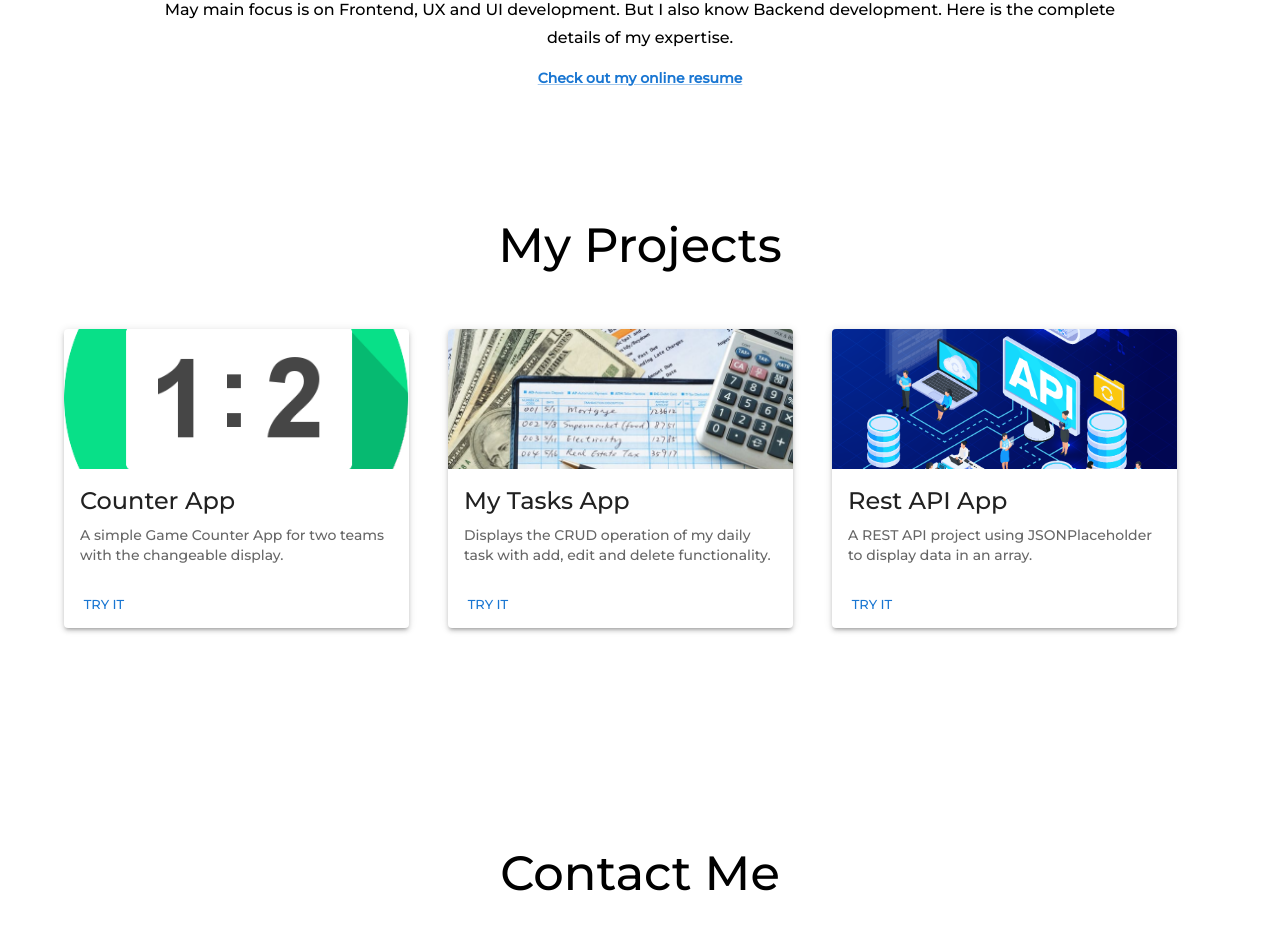
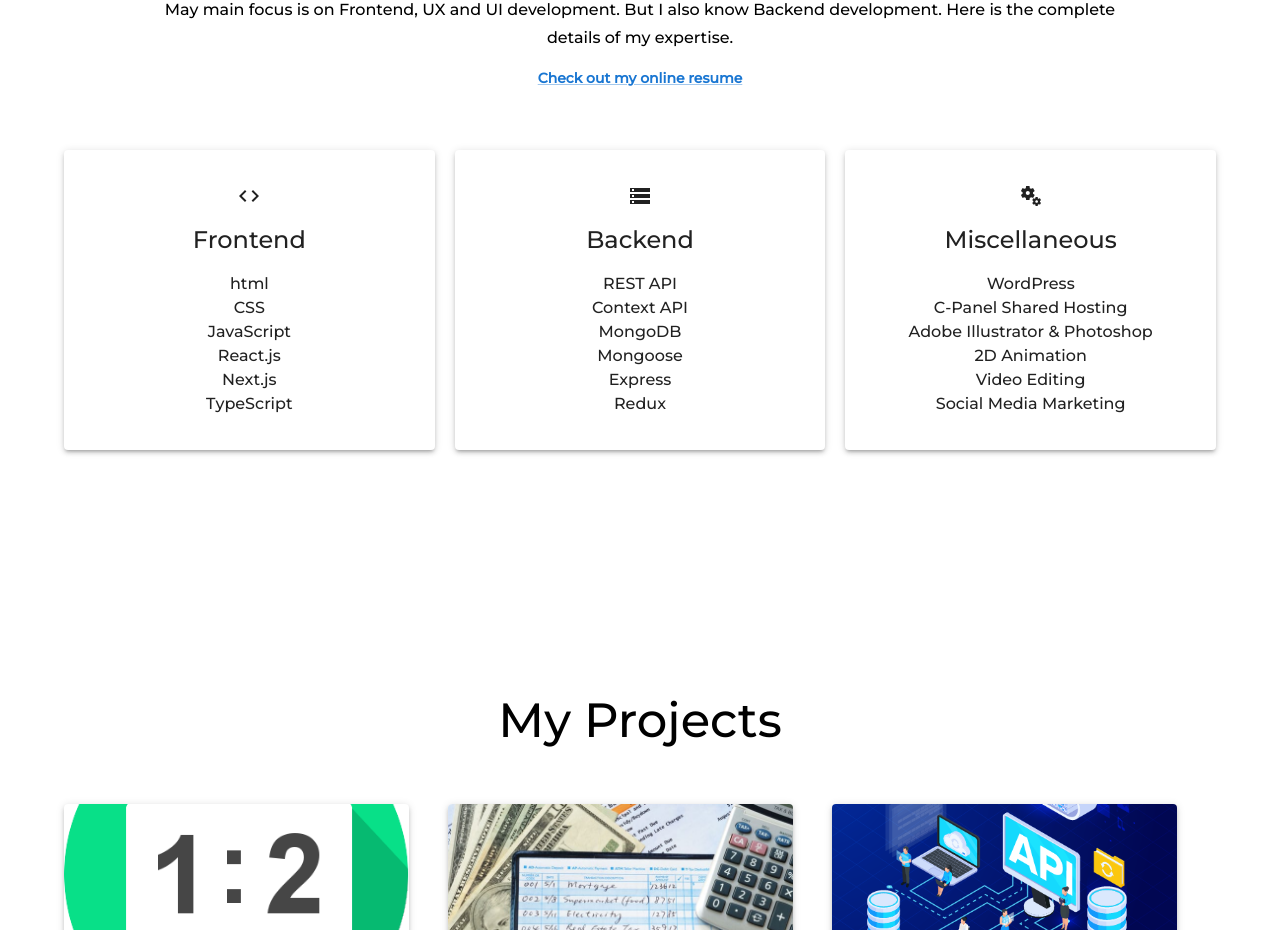
Before and after one commit to AshiqRhn/profile-website, a Next.js app: page / in a window 1280 px wide. Shown: the part 920-1850 px from the top of the page. Built offline with nearby package versions, Linux system fonts and the light colour scheme.

Commit message:
Udpate Skills
Updated

```diff
--- a/src/skills.tsx
+++ b/src/skills.tsx
@@ -45,7 +45,7 @@ function Skills() {
         </Typography>
       </Container>
 
-      {/* <Container>
+      <Container>
         <Grid container spacing="20" marginTop={5} marginBottom={15}>
           <Grid item xs={12} md={6} lg={4}>
             <Paper
@@ -57,22 +57,97 @@ function Skills() {
                 borderColor: "black",
               }}
             >
+              <Stack
+                direction="column"
+                sx={{ alignItems: "center", padding: "10px" }}
+              >
                 <Icon>
                   <CodeIcon />
                 </Icon>
-
-              <Typography variant="h5" marginBottom={2} marginTop={2} align="center">
+                <Typography
+                  variant="h5"
+                  marginBottom={2}
+                  marginTop={2}
+                  align="center"
+                >
                   Frontend
                 </Typography>
-              <Typography align="center">
-                <Stack direction="column">
-                  html, css, javaScript, Node.js, React,js, Next.js, TypeScript
+                <Typography>html</Typography>
+                <Typography>CSS</Typography>
+                <Typography>JavaScript</Typography>
+                <Typography>React.js</Typography>
+                <Typography>Next.js</Typography>
+                <Typography>TypeScript</Typography>
               </Stack>
-              </Typography>
             </Paper>
           </Grid>
 
-          <Grid item xs={12} md={6} lg={4} align="center">
+          <Grid item xs={12} md={6} lg={4}>
+            <Paper
+              variant="elevation"
+              elevation={3}
+              sx={{
+                padding: 3,
+                borderWidth: 3,
+                borderColor: "black",
+              }}
+            >
+              <Stack
+                direction="column"
+                sx={{ alignItems: "center", padding: "10px" }}
+              >
+                <Icon>
+                <StorageIcon />
+              </Icon>
+
+              <Typography variant="h5" marginBottom={2} marginTop={2}>
+                Backend
+              </Typography>
+
+                <Typography>REST API</Typography>
+                <Typography>Context API</Typography>
+                <Typography>MongoDB</Typography>
+                <Typography>Mongoose</Typography>
+                <Typography>Express</Typography>
+                <Typography>Redux</Typography>
+              </Stack>
+            </Paper>
+          </Grid>
+
+          <Grid item xs={12} md={6} lg={4}>
+            <Paper
+              variant="elevation"
+              elevation={3}
+              sx={{
+                padding: 3,
+                borderWidth: 3,
+                borderColor: "black",
+              }}
+            >
+              <Stack
+                direction="column"
+                sx={{ alignItems: "center", padding: "10px" }}
+              >
+                <Icon>
+                <MiscellaneousServicesIcon />
+              </Icon>
+
+              <Typography variant="h5" marginBottom={2} marginTop={2}>
+                Miscellaneous
+              </Typography>
+              <Typography>WordPress</Typography>
+              <Typography>C-Panel Shared Hosting</Typography>
+                <Typography>Adobe Illustrator & Photoshop</Typography>
+                <Typography>2D Animation</Typography>
+                <Typography>Video Editing</Typography>
+                <Typography>Social Media Marketing</Typography>
+
+
+              </Stack>
+            </Paper>
+          </Grid>
+
+          {/* <Grid item xs={12} md={6} lg={4} align="center">
             <Paper
               variant="elevation"
               elevation={3}
@@ -119,9 +194,9 @@ function Skills() {
                 </Stack>
               </Typography>
             </Paper>
+          </Grid> */}
         </Grid>
-        </Grid>
-      </Container> */}
+      </Container>
     </>
   );
 }
```
Lines whose indentation alone changed are shown as unchanged.
